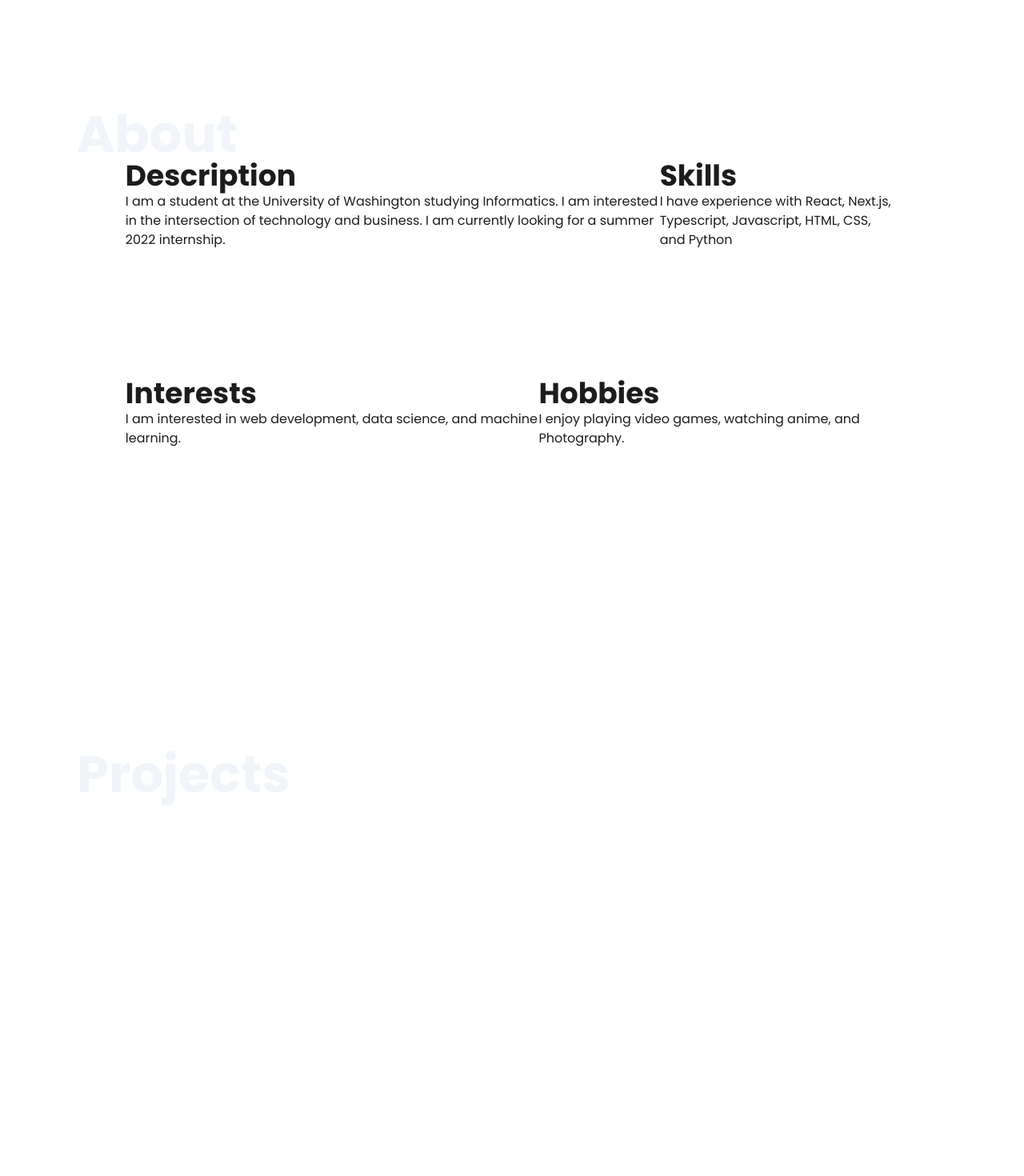
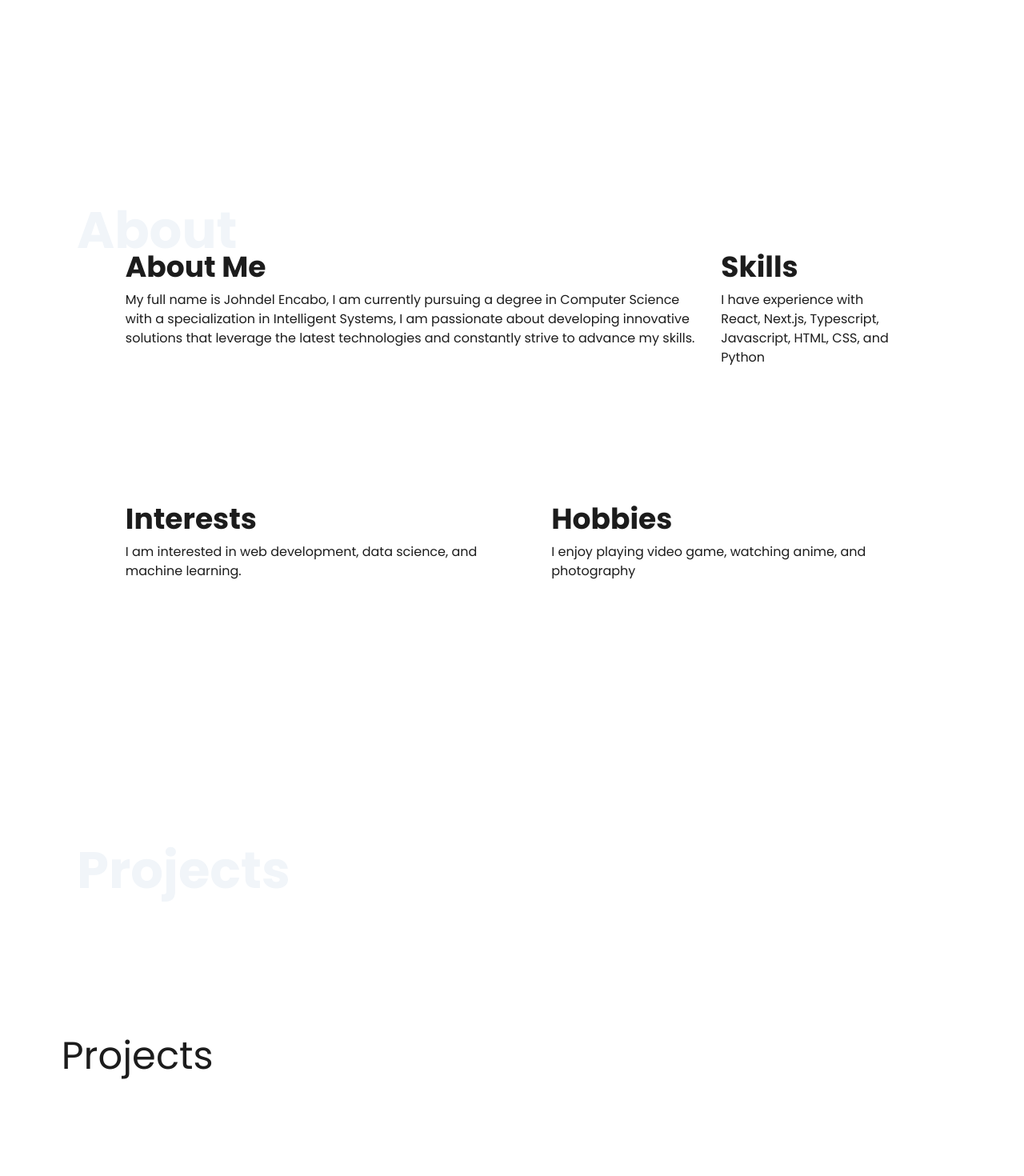
Before and after one commit to cooldragon12/johndel-portfolio, a Next.js app: page / in a window 1280 px wide. Shown: the part 680-2150 px from the top of the page at 80% size. Built offline with nearby package versions, Linux system fonts and the light colour scheme.

Commit message:
Added Description

```diff
--- a/src/app/page.tsx
+++ b/src/app/page.tsx
@@ -1,6 +1,7 @@
 
 import BannerSection from '@/components/Homepage/Banner'
 import Description from '@/components/Homepage/Description'
+import Projects from '@/components/Homepage/Projects'
 import NavBar from '@/components/Navigation/NavBar'
 
 
@@ -9,27 +10,27 @@
 export default function Landingpage() {
     return (
         <>
-            <nav className='lg:right-5 right-1/2 top-0 lg:top-1/4 fixed flex text-center lg:text-right justify-center items-center'>
+            <nav className='lg:right-5 right-0 top-10 lg:top-1/4 fixed flex text-center lg:text-right lg:justify-center lg:items-center'>
                 <NavBar />
             </nav>
-            <section className='h-screen overflow-hidden  ' id="banner">
-                <div className=' left-24 absolute h-[140%] w-1/4 bg-white z-[-4]'><div className='w-4 h-4 text-[4rem] text-slate-100 font-bold  lg:left-4 lg:top-1/2 sticky'>Me</div></div>
+            <section className='h-screen overflow-hidden flex items-center ' id="banner">
+                <div className=' left-24 absolute h-[70%] w-1/4  z-[-4]'><div className='w-[4rem] h-[4rem] text-[4rem] text-slate-100 font-bold  lg:left-4 lg:top-1/2 sticky'>Me</div></div>
                 <BannerSection />
             </section>
-            <section className='h-screen overflow-hidden  ' id="description">
+            <section className='h-screen overflow-hidden  flex items-center' id="description">
+                <div className=' left-24 absolute h-[70%] w-1/4  z-[-3]' ><div className='w-[4rem] h-[4rem] text-[4rem] text-slate-100 font-bold  lg:left-4 lg:top-1/2 sticky'>About</div></div>
+                <div>
+                    <Description />
+                </div>
+            </section>
+            <section className='h-screen overflow-hidden flex items-center' id="projects">
+                <div className=' left-24 absolute h-[70%] w-1/4  z-[-2]'><div className='w-[4rem] h-[4rem] text-[4rem] text-slate-100 font-bold  lg:left-4 lg:top-1/2 sticky'>Projects</div></div>
 
-                <div className=' left-24 absolute h-[140%] w-1/2 bg-white z-[-3]' ><div className='w-4 h-4 text-[4rem] text-slate-100 font-bold  lg:left-4 lg:top-1/2 sticky'>About</div></div>
-                <Description />
+                <Projects/>
             </section>
-            <section className='h-screen overflow-hidden' id="projects">
+            <section className='h-screen overflow-hidden flex items-center' id="contact">
 
-                {/* <Projects/> */}
-                <div className=' left-24 absolute h-[140%] w-1/2 bg-white z-[-2]'><div className='w-4 h-4 text-[4rem] text-slate-100 font-bold  lg:left-4 lg:top-1/2 sticky'>Projects</div></div>
-            </section>
-            <section className='h-screen overflow-hidden4] ' id="contact">
-
-                {/* <Projects/> */}
-                <div className=' left-24 absolute h-[140%] w-1/2 bg-white z-[-1]'><div className='w-4 h-4 text-[4rem] text-slate-100 font-bold  lg:left-4 lg:top-1/2 sticky'>Contact</div></div>
+                <div className=' left-24 absolute h-[70%] w-1/4  z-[-1]'><div className='w-[4rem] h-[4rem] text-[4rem] text-slate-100 font-bold  lg:left-4 lg:top-1/2 sticky'>Contact</div></div>
             </section>
         </>
 
--- a/src/components/Homepage/Description.tsx
+++ b/src/components/Homepage/Description.tsx
@@ -1,26 +1,16 @@
+"use client"
+import FlatCard from "./description/TextCard";
 
 const Description = () => {
     return (
         <>
-            <div className="flex flex-col lg:flex-row justify-center items-center lg:justify-between lg:items-start lg:px-20 lg:py-20">
-                <div className="flex flex-col justify-center items-center lg:items-start">
-                    <h1 className="text-4xl font-bold text-center lg:text-left">Description</h1>
-                    <p className="text-center lg:text-left">I am a student at the University of Washington studying Informatics. I am interested in the intersection of technology and business. I am currently looking for a summer 2022 internship.</p>
-                </div>
-                <div className="flex flex-col justify-center items-center lg:items-start">
-                    <h1 className="text-4xl font-bold text-center lg:text-left">Skills</h1>
-                    <p className="text-center lg:text-left">I have experience with React, Next.js, Typescript, Javascript, HTML, CSS, and Python</p>
-                </div>
+            <div className="gap-6 flex flex-col lg:flex-row justify-center items-center lg:justify-between lg:items-start lg:px-20 lg:py-20">
+                <FlatCard  title="About Me" description="My full name is Johndel Encabo, I am currently pursuing a degree in Computer Science with a specialization in Intelligent Systems, I am passionate about developing innovative solutions that leverage the latest technologies and constantly strive to advance my skills."/>
+                <FlatCard title="Skills" description="I have experience with React, Next.js, Typescript, Javascript, HTML, CSS, and Python"/>
             </div>
-            <div className="flex flex-col lg:flex-row justify-center items-center lg:justify-between lg:items-start lg:px-20 lg:py-20">
-                <div className="flex flex-col justify-center items-center lg:items-start">
-                    <h1 className="text-4xl font-bold text-center lg:text-left">Interests</h1>
-                    <p className="text-center lg:text-left">I am interested in web development, data science, and machine learning.</p>
-                </div>
-                <div className="flex flex-col justify-center items-center lg:items-start">
-                    <h1 className="text-4xl font-bold text-center lg:text-left">Hobbies</h1>
-                    <p className="text-center lg:text-left">I enjoy playing video games, watching anime, and Photography.</p>
-                </div>
+            <div className="gap-6 flex flex-col lg:flex-row justify-center items-center lg:justify-between lg:items-start lg:px-20 lg:py-20">
+                <FlatCard title="Interests" description="I am interested in web development, data science, and machine learning."/>
+                <FlatCard title="Hobbies" description="I enjoy playing video game, watching anime, and photography"/>
             </div>
         </>
     )
--- a/src/components/Homepage/Projects.tsx
+++ b/src/components/Homepage/Projects.tsx
@@ -0,0 +1,10 @@
+
+
+const Projects = () => {
+    return (
+        <>
+            <h1 className='text-5xl'>Projects</h1>
+        </>
+    )
+}
+export default Projects;
--- /dev/null
+++ b/src/components/Homepage/description/TextCard.tsx
@@ -0,0 +1,27 @@
+"use client"
+
+import TextBlockTransition from "@/components/util/TextBlockTransition";
+import { useEffect } from "react";
+import { stagger } from "framer-motion";
+
+type FlatCardProps = {
+    title: string;
+    description: string;
+    // icon: string;
+    // color: string;
+    // link: string;
+}
+
+const FlatCard = ({title, description}: FlatCardProps) => {
+    const stag = stagger(0.1);
+
+
+    return(
+        <div className="flex flex-col justify-center items-center lg:items-start">
+            <TextBlockTransition isView delay={stag} color="#424242" ><h1 className="text-4xl font-bold text-center lg:text-left">{title}</h1></TextBlockTransition>
+
+            <TextBlockTransition isView delay={stag} color="#424242"><p className="text-center lg:text-left">{description}</p></TextBlockTransition>
+        </div>
+    )
+}
+export  default FlatCard;
--- a/src/components/Navigation/NavBar.tsx
+++ b/src/components/Navigation/NavBar.tsx
@@ -6,12 +6,11 @@
 
 const NavItem = ({ href, children }: { href: string; children: React.ReactNode }) => {
     const { scrollYProgress } = useScroll();
-    const y = useTransform(scrollYProgress, [0, 1], [500, -100]);
+    const y = useTransform(scrollYProgress, [0, 1], [450, -50]);
     const router = useRouter();
     return(
         <motion.li
             style={{y:y}}
-
             className={`group flex flex-col justify-end items-end opacity-60 active:opacity-100 hover:opacity-100`}
         >
             <Link className="group-hover:text-[3rem] text-[2rem] transition-all duration-50 ease-in-out" href={href}>{children}</Link>
--- /dev/null
+++ b/src/components/util/TextBlockTransition.tsx
@@ -0,0 +1,66 @@
+"use client"
+
+import { DynamicOption, useAnimate, useInView} from "framer-motion";
+import { useEffect } from "react";
+
+const TextBlockTransition = ({ children, color, delay, isView=false}:{children:React.ReactNode, color:string, delay:DynamicOption<number>|number, isView?:boolean}) => {
+    const [target, animate ] = useAnimate();
+    const inView = useInView(target)
+    const animationHandler = () => {
+        animate([
+            [
+                "#text-cover",
+                {
+                    width: ["0%", "100%"],
+
+                },
+                {
+                    duration: 0.5,
+                    type:"tween",
+                    delay:delay
+                }
+            ],
+            [
+                "#text",
+                {
+                    opacity: [0, 1],
+                },
+                {
+                    duration: 0.2,
+                }
+            ],
+            [
+                "#text-cover",
+                {
+                    width: ["100%", "0%"],
+                    justifyContent: ["flex-start", "flex-end"],
+                    left: ["0%", "100%"],
+                },
+                {
+                    duration: 0.25,
+                    type:"decay",
+
+                }
+            ]
+        ])
+    }
+    useEffect(()=>{
+        if(inView && isView){
+            animationHandler()
+        }
+    },[inView])
+    useEffect(()=>{
+        if (!isView)
+        animationHandler()
+    },[])
+
+
+    return (
+        <div style={{width:"fit-content", position:"relative", margin:"0.3rem 0"}} ref={target}>
+            <div id="text-cover" className="z-10 w-0 h-full absolute top-0" style={{backgroundColor:color}}/>
+            <div id="text" className="opacity-0">{children}</div>
+        </div>
+    )
+}
+
+export  default TextBlockTransition;
```
Also changed, not shown: src/components/Homepage/description/Cards.tsx (deleted).
